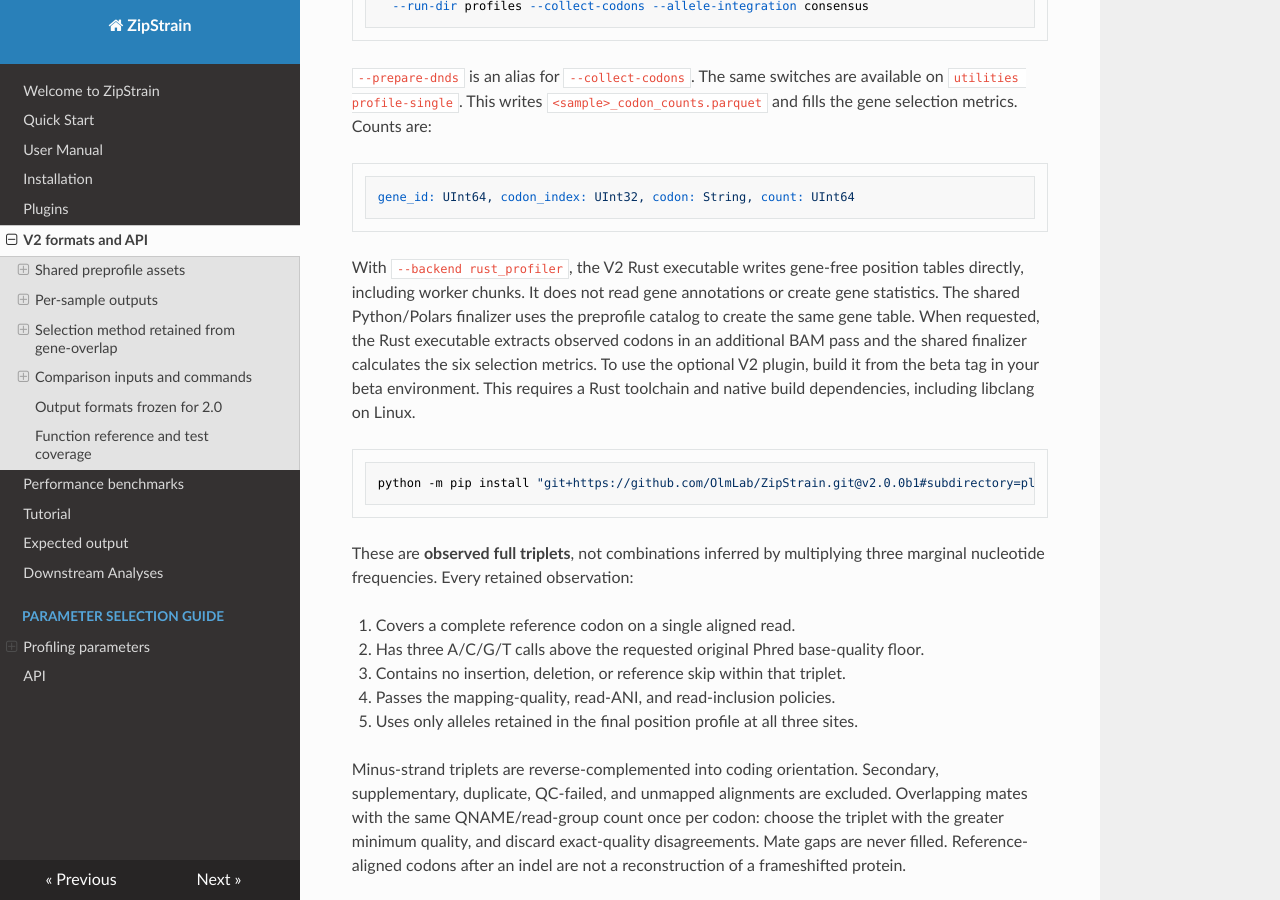
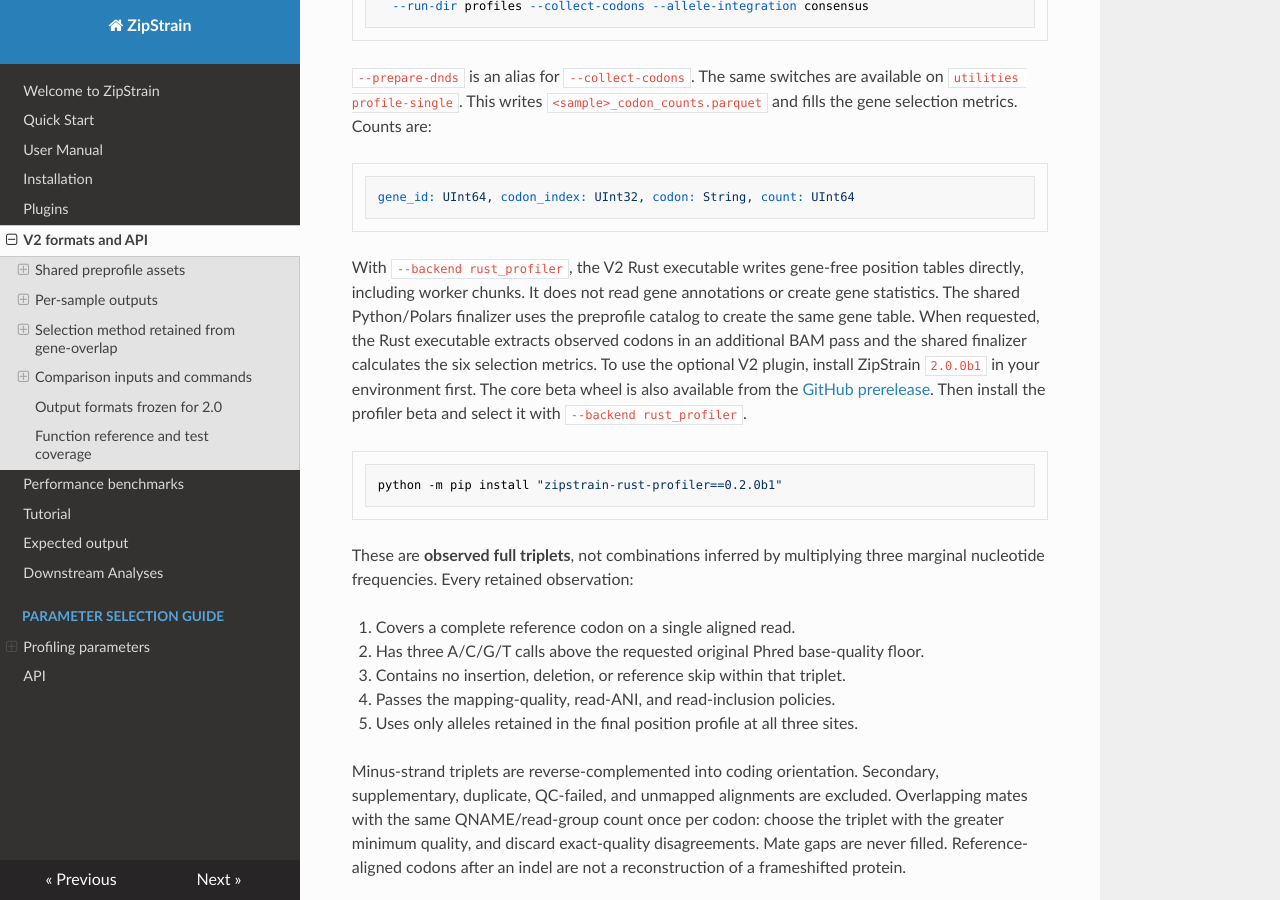
Before and after one commit to OlmLab/ZipStrain, an MkDocs documentation site: the page built from docs/v2.md, in a window 1280 px wide and 900 px high, scrolled down 2620 px. Built offline with MkDocs 1.6.1, drawn with Linux system fonts in a browser that asks for light colours; nearby versions of some CDN libraries.

Commit message:
Fix V2 Rust mapped-read counts and prepare profiler 0.2.0b1

````diff
--- a/docs/v2.md
+++ b/docs/v2.md
@@ -122,12 +122,13 @@ tables directly, including worker chunks. It does not read gene annotations or
 create gene statistics. The shared Python/Polars finalizer uses the preprofile
 catalog to create the same gene table. When requested, the Rust executable
 extracts observed codons in an additional BAM pass and the shared finalizer
-calculates the six selection metrics. To use the optional V2 plugin, build it
-from the beta tag in your beta environment. This requires a Rust toolchain and
-native build dependencies, including libclang on Linux.
+calculates the six selection metrics. To use the optional V2 plugin, install
+ZipStrain `2.0.0b1` in your environment first. The core beta wheel is also
+available from the [GitHub prerelease](https://github.com/OlmLab/ZipStrain/releases/tag/v2.0.0b1).
+Then install the profiler beta and select it with `--backend rust_profiler`.
 
 ```bash
-python -m pip install "git+https://github.com/OlmLab/ZipStrain.git@v2.0.0b1#subdirectory=plugins/zipstrain_rust_profiler"
+python -m pip install "zipstrain-rust-profiler==0.2.0b1"
 ```
 
 These are **observed full triplets**, not combinations inferred by multiplying
````
Also changed, not shown: docs/plugins.md (+1 -1 lines), plugins/zipstrain_rust_profiler/CHANGELOG.md (+6 -1 lines), plugins/zipstrain_rust_profiler/README.md (+2 -2 lines), 5 other files.
